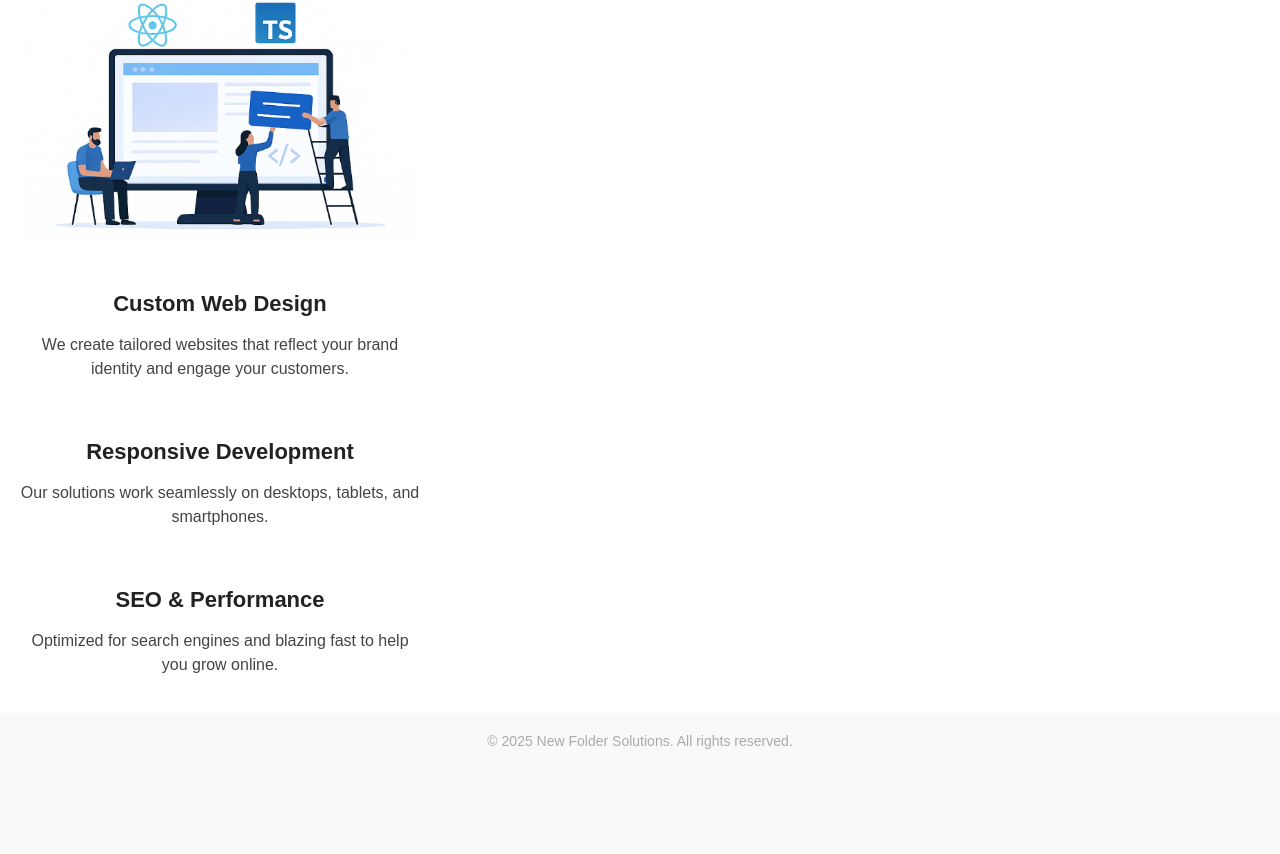
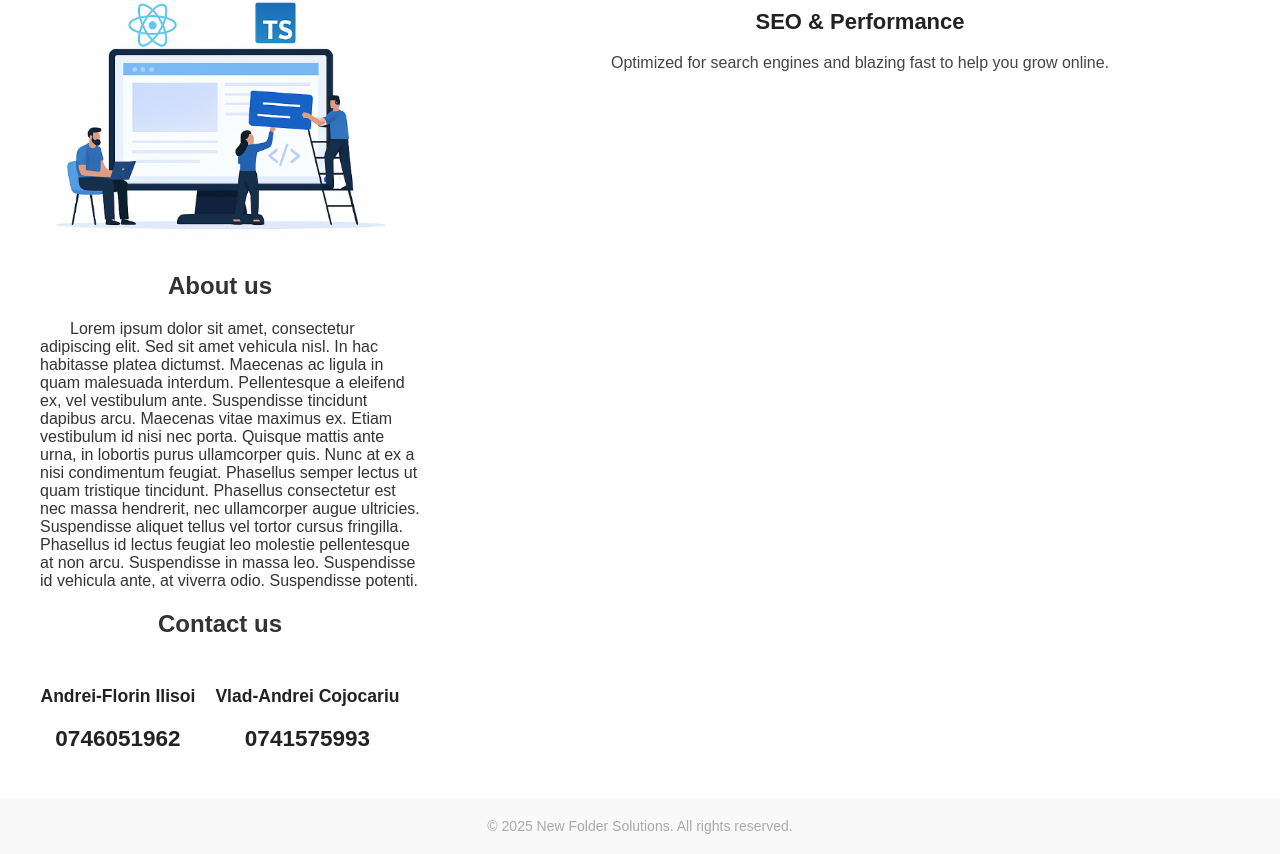
Before and after one commit to cojovlad/react-app-nfs, a React (Create React App) app: page / in a window 1280 px wide. Shown: the part 363-1217 px from the top of the page. Before the commit the page ends 1132 px from the top, so only its background shows below. Built offline with nearby package versions, Linux system fonts and the light colour scheme.

Commit message:
added contact and about sections

```diff
--- a/src/pages/HomePage.css
+++ b/src/pages/HomePage.css
@@ -66,6 +66,31 @@ body {
   color: #222;
 }
 
+.headers {
+  display: flex;
+  justify-content: center;
+}
+
+.about {
+  text-indent: 30px;
+  padding-left: 20px;
+}
+
+.contacts {
+  display: flex;
+  flex-direction: row;
+  gap: 20px;
+  margin-top: 30px;
+  text-align: center;
+  justify-content: center;
+}
+
+.contact {
+  font-size: 15px;
+  margin-bottom: 8px;
+  color: #222;
+}
+
 .service p {
   font-size: 16px;
   line-height: 1.5;
--- a/src/pages/HomePage.tsx
+++ b/src/pages/HomePage.tsx
@@ -13,7 +13,25 @@ const HomePage: React.FC = () => {
           </header>
 
           <img src={image} alt="Company Banner" className="banner" />
+          <h2 className="headers">About us</h2>
+          <section className='about'>
+            <p>Lorem ipsum dolor sit amet, consectetur adipiscing elit. Sed sit amet vehicula nisl. In hac habitasse platea dictumst. Maecenas ac ligula in quam malesuada interdum. Pellentesque a eleifend ex, vel vestibulum ante. Suspendisse tincidunt dapibus arcu. Maecenas vitae maximus ex. Etiam vestibulum id nisi nec porta. Quisque mattis ante urna, in lobortis purus ullamcorper quis. Nunc at ex a nisi condimentum feugiat. Phasellus semper lectus ut quam tristique tincidunt. Phasellus consectetur est nec massa hendrerit, nec ullamcorper augue ultricies. Suspendisse aliquet tellus vel tortor cursus fringilla. Phasellus id lectus feugiat leo molestie pellentesque at non arcu. Suspendisse in massa leo. Suspendisse id vehicula ante, at viverra odio. Suspendisse potenti.</p>
+          </section>
 
+          <h2 className='headers'>Contact us</h2>
+          <section className='contacts'>
+            <div className='contact'>
+              <h3>Andrei-Florin Ilisoi</h3>
+              <h2>0746051962</h2>
+            </div>
+            <div className='contact'>
+              <h3>Vlad-Andrei Cojocariu</h3>
+              <h2>0741575993</h2>
+            </div>
+
+          </section>
+        </div>
+        <div className='right'>
           <section className="services">
             <div className="service">
               <h2>Custom Web Design</h2>
@@ -29,9 +47,6 @@ const HomePage: React.FC = () => {
             </div>
           </section>
         </div>
-        <div className='right'>
-          slides
-        </div>
       </div>
 
       <footer>
```
